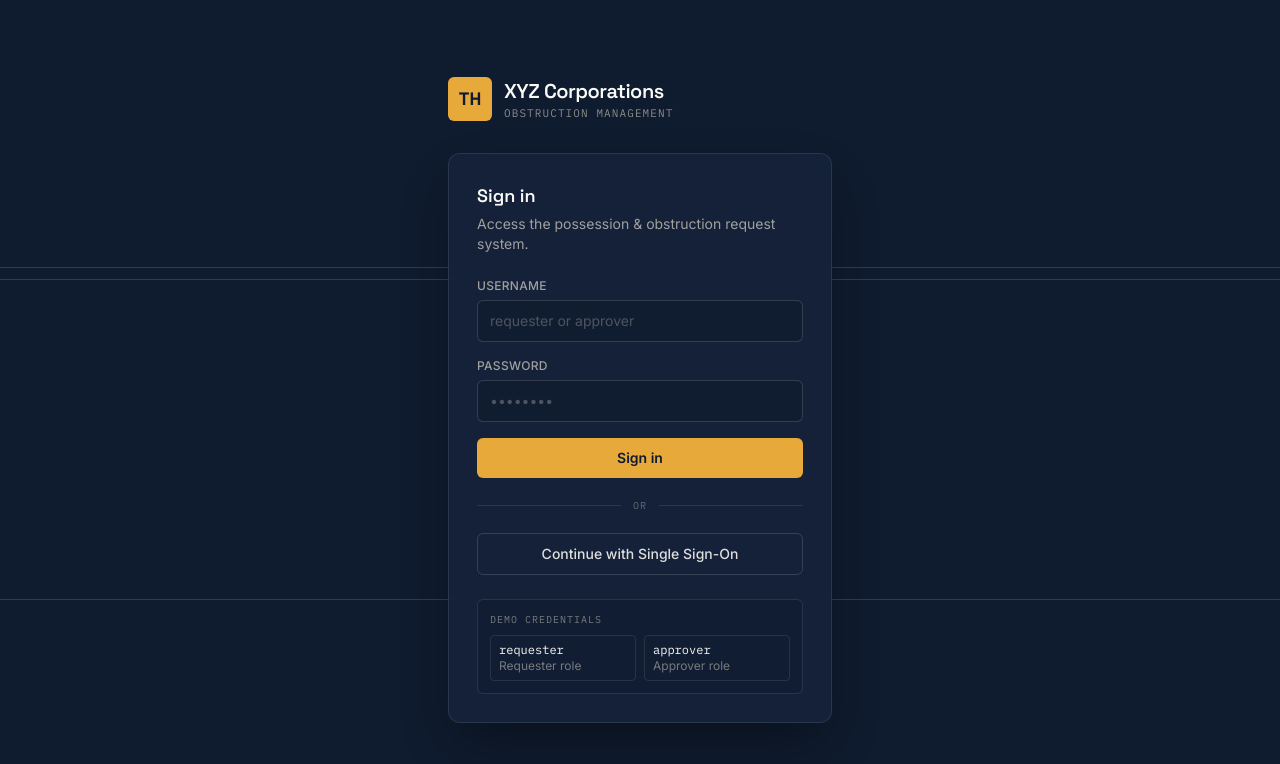
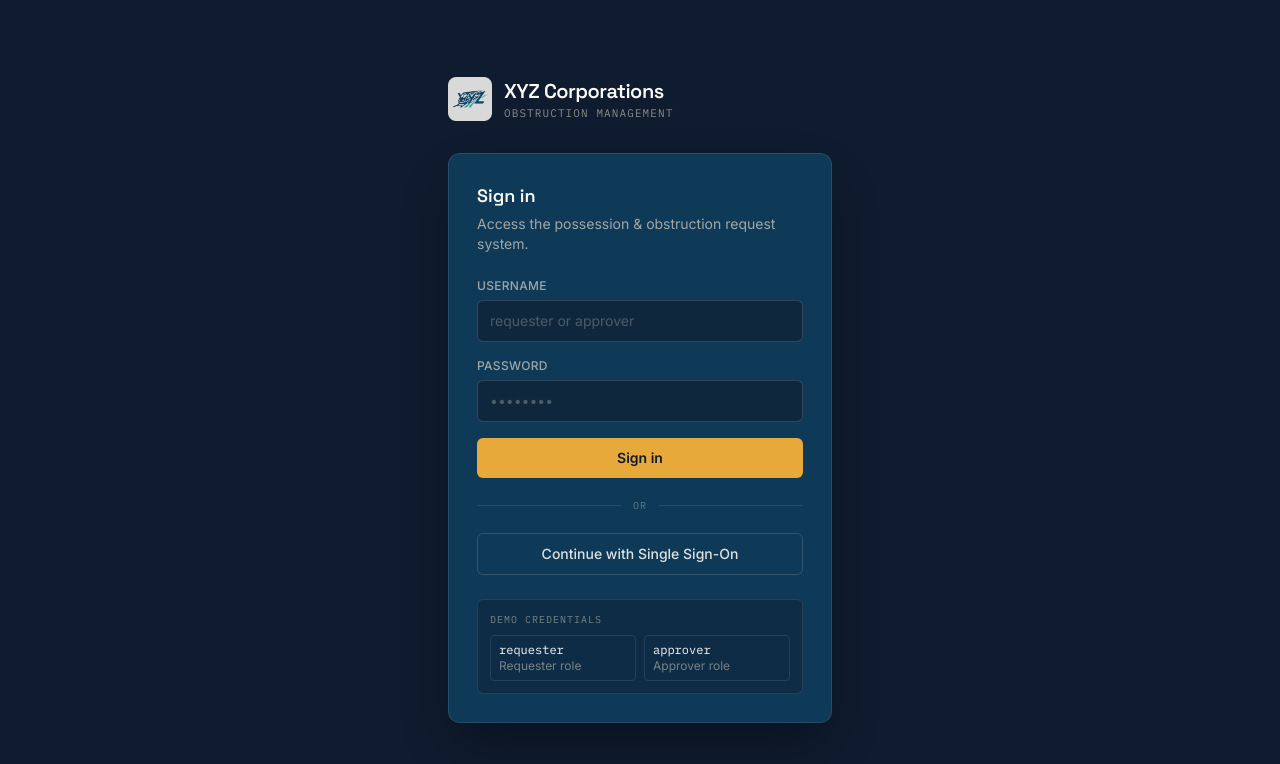
Before and after one commit to darren4102/bootcamp-2026, a React (Vite) app: page /login in a window 1280 px wide. Shown: the top 764 px of the page. Built offline with nearby package versions, Linux system fonts and the light colour scheme.

Commit message:
changed logo

```diff
--- a/index.html
+++ b/index.html
@@ -2,7 +2,7 @@
 <html lang="en">
   <head>
     <meta charset="UTF-8" />
-    <link rel="icon" type="image/svg+xml" href="/rail-icon.svg" />
+    <link rel="icon" type="image/svg+xml" href="/xyz-icon.svg" />
     <meta name="viewport" content="width=device-width, initial-scale=1.0" />
     <title>XYZ Corporation — Obstruction Management</title>
     <link rel="preconnect" href="https://fonts.googleapis.com" />
--- a/src/components/Layout.jsx
+++ b/src/components/Layout.jsx
@@ -16,9 +16,7 @@ export default function Layout({ children }) {
       <header className="sticky top-0 z-30 border-b border-paper-300 bg-paper-50/90 backdrop-blur">
         <div className="mx-auto flex max-w-6xl items-center justify-between px-6 py-3.5">
           <Link to="/dashboard" className="flex items-center gap-2.5">
-            <div className="flex h-8 w-8 items-center justify-center rounded-md bg-ink-900 text-signal-amber font-display font-bold text-sm">
-              TH
-            </div>
+            <img src="/xyz-icon.svg" className="h-11 w-11" />
             <div className="leading-tight">
               <p className="font-display text-sm font-semibold text-ink-900">XYZ Corporations</p>
               <p className="hidden font-mono text-[10px] uppercase tracking-widest text-ink-500 sm:block">
--- a/src/components/Login.jsx
+++ b/src/components/Login.jsx
@@ -33,19 +33,9 @@ export default function Login() {
 
   return (
     <div className="relative min-h-screen overflow-hidden bg-ink-950 text-paper-100 flex items-center justify-center px-6">
-      {/* rail-line backdrop */}
-      <div className="pointer-events-none absolute inset-0 opacity-[0.15]">
-        <div className="absolute left-0 right-0 top-1/3 h-px bg-paper-100" />
-        <div className="absolute left-0 right-0 top-1/3 mt-3 h-px bg-paper-100" />
-        <div className="absolute left-0 right-0 bottom-1/4 h-px bg-paper-100" />
-        <div className="absolute left-0 right-0 bottom-1/4 mt-3 h-px bg-paper-100" />
-      </div>
-
       <div className="relative w-full max-w-sm">
         <div className="mb-8 flex items-center gap-3">
-          <div className="flex h-11 w-11 items-center justify-center rounded-md bg-signal-amber text-ink-950 font-display font-bold text-lg">
-            TH
-          </div>
+          <img src="/xyz-icon.svg" className="h-11 w-11" />
           <div>
             <p className="font-display text-xl font-semibold tracking-tight text-paper-50">XYZ Corporations</p>
             <p className="font-mono text-[11px] uppercase tracking-widest text-paper-300/60">
--- a/src/index.css
+++ b/src/index.css
@@ -6,7 +6,7 @@
   --font-mono: "IBM Plex Mono", ui-monospace, monospace;
 
   --color-ink-950: #0F1B2E;
-  --color-ink-900: #16233D;
+  --color-ink-900: #104362;
   --color-ink-800: #1E2E4D;
   --color-ink-700: #2B3E62;
   --color-ink-600: #3D5A80;
```
Also changed, not shown: public/rail-icon.svg (deleted), public/xyz-icon.svg (added).
